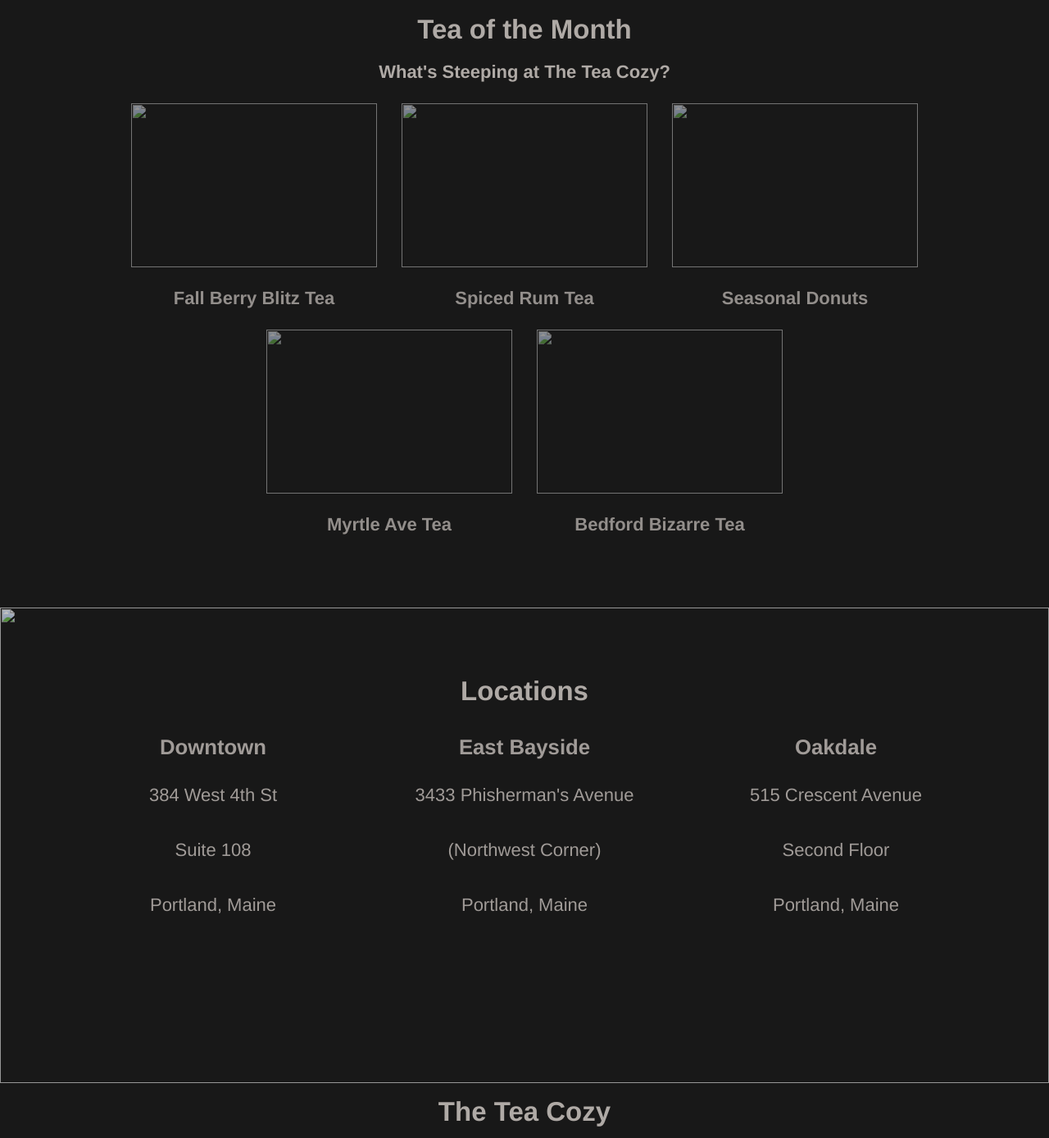
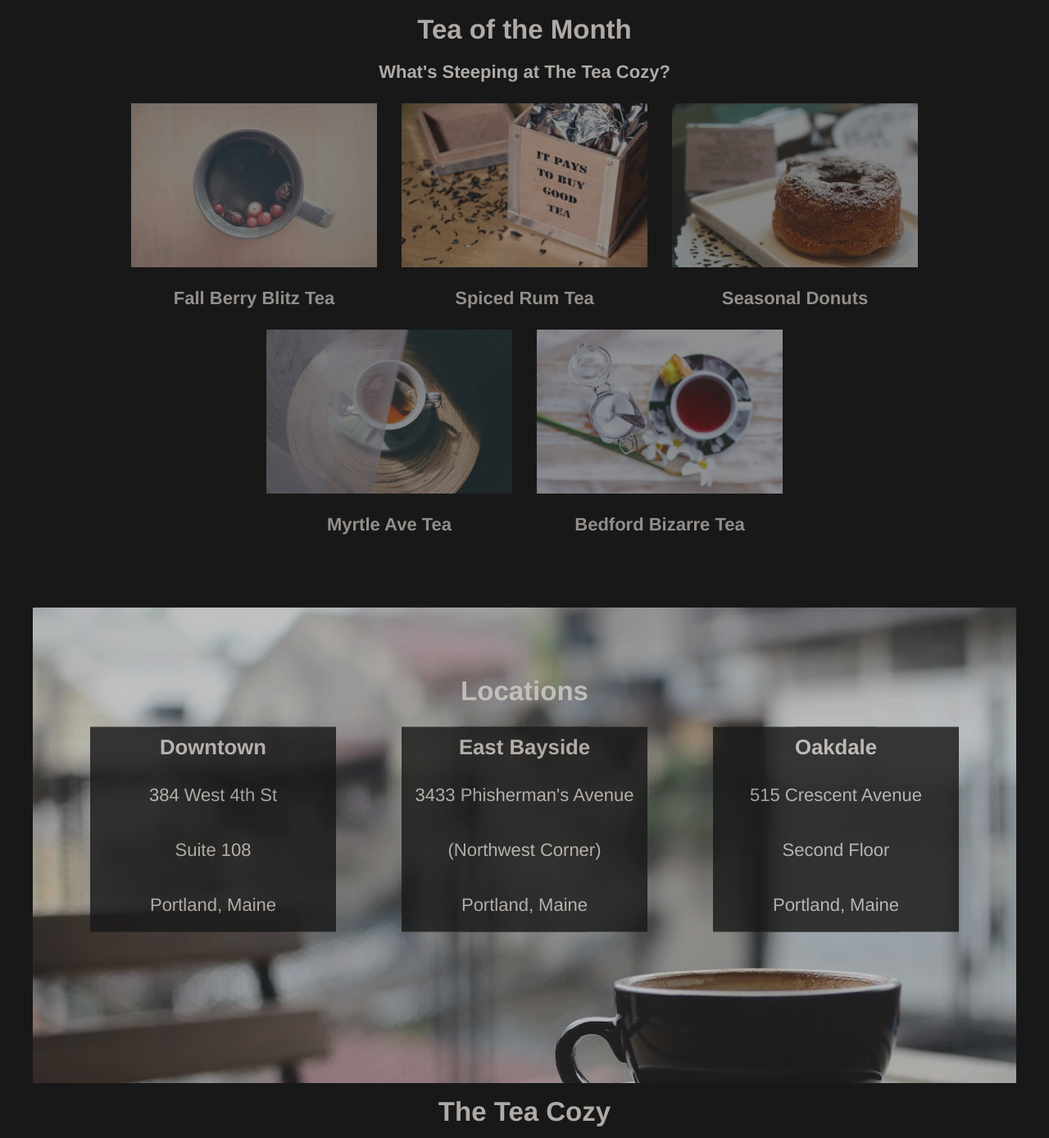
Before and after one commit to yoonzy-tech/tea-cozy-flexbox, a plain HTML site: page index.html in a window 1280 px wide. Shown: the part 820-2208 px from the top of the page at 82% size. Drawn offline with Linux system fonts and the light colour scheme; the site is published under a folder, as on GitHub Pages, so addresses that start at the root find nothing.

Commit message:
fix img relative path

```diff
--- a/index.html
+++ b/index.html
@@ -7,7 +7,7 @@
   <body>
     <!-- Menu Bar -->
     <header>
-      <img class="logo" src="/resources/img-tea-cozy-logo.webp">
+      <img class="logo" src="./resources/img-tea-cozy-logo.webp">
       <nav>
         <ul class="nav-links">
           <li><a href="#mission">Mission</a></li>
@@ -18,7 +18,7 @@
     </header>
     <!-- Banner Section -->
     <div class="banner">
-      <img src="/resources/img-mission-background.webp"/>
+      <img src="./resources/img-mission-background.webp"/>
       <div class="our-mission">
         <h2 id="mission">Our Mission</h2>
         <h4>Handpicked, Artisanally Curated, Free Range, Sustainable, Small Batch, Fair Trade, Organic Tea</h4>
@@ -33,23 +33,23 @@
         <h4>What's Steeping at The Tea Cozy?</h4>
         <div class="tea-container">
           <div class="tea-item">
-            <img src="/resources/img-berryblitz.webp"/>
+            <img src="./resources/img-berryblitz.webp"/>
             <h4>Fall Berry Blitz Tea</h4>
           </div>
           <div class="tea-item">
-            <img src="/resources/img-spiced-rum.webp"/>
+            <img src="./resources/img-spiced-rum.webp"/>
             <h4>Spiced Rum Tea</h4>
           </div>
           <div class="tea-item">
-            <img src="/resources/img-donut.webp"/>
+            <img src="./resources/img-donut.webp"/>
             <h4>Seasonal Donuts</h4>
           </div>
           <div class="tea-item">
-            <img src="/resources/img-myrtle-ave.webp"/>
+            <img src="./resources/img-myrtle-ave.webp"/>
             <h4>Myrtle Ave Tea</h4>
           </div>
           <div class="tea-item">
-            <img src="/resources/img-bedford-bizarre.webp"/>
+            <img src="./resources/img-bedford-bizarre.webp"/>
             <h4>Bedford Bizarre Tea</h4>
           </div>
         </div>
@@ -60,7 +60,7 @@
     <br>
     <!-- Locations -->
     <div class="location-section">
-      <img src="/resources/img-locations-background.webp"/>
+      <img src="./resources/img-locations-background.webp"/>
       <div class="location-body">
         <h2 id="locations">Locations</h2>
         <div class="branch-container">
```
